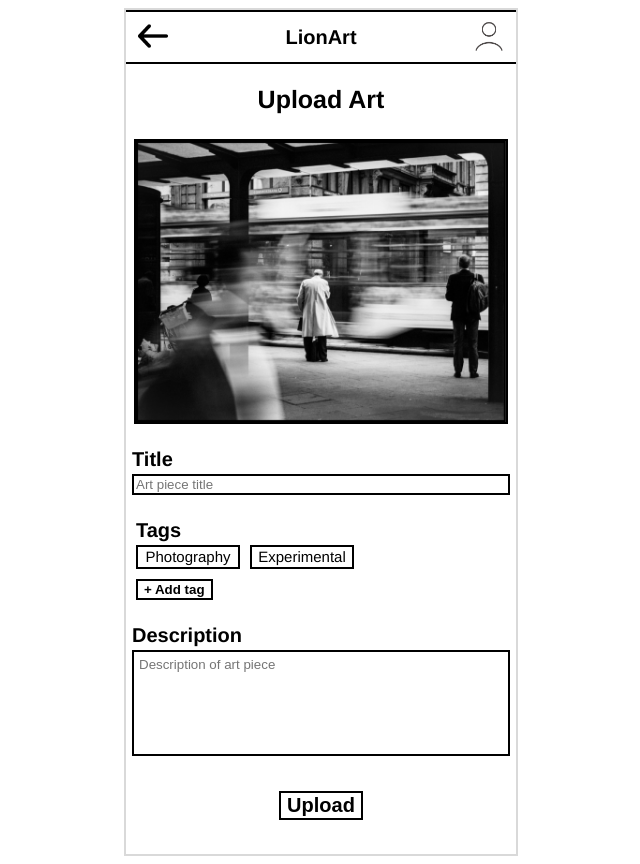
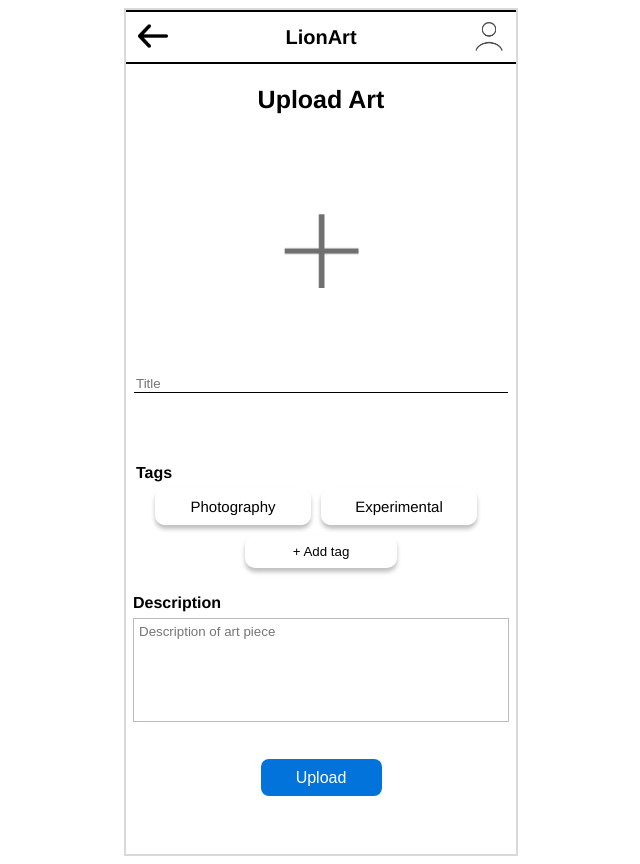
Before and after one commit to MarthaWangechi/LionArt, a Flask app: page /UploadArt in a window 1280 px wide. Shown: the whole page, without its empty margins (319-959 px from the left). Run offline with Flask 3, Linux system fonts and the light colour scheme.

Commit message:
Updating upload art page

```diff
--- a/static/upload-art-style.css
+++ b/static/upload-art-style.css
@@ -63,53 +63,77 @@ p {
     font-size: 25px;
     font-weight: bold;
     line-height: 20px;
-
     margin-top: 10px;
     margin-bottom: 30px;
 }
 
 .upload-image{
-    width: 370px;
-    height: auto;
-    border: 2px solid black;
+    width: 75px;
+    height: 74px;
+    border: 0px solid rgb(255, 255, 255);
+    margin-top: 75px;
 }
 
 .title {
-    margin-top: 25px;
+    margin-top: 85px;
 }
 
 p {
     width: 370px;
     text-align: left;
-    font-size: 20px;
+    font-size: 16px;
     font-weight: bold;
 }
 
-.title input {
+.title-text {
     width: 370px;
     color: #A8A8A8A8;
-    border: 2px solid black;
+    border-top: 0px white;
+    border-right: 0px white;
+    border-left: 0px white;
+    border-bottom: 1px solid black;
     margin-bottom: 25px;
 }
 
+.tags {
+    margin-top: 45px;
+}
+
 .tag {
-    border: 2px solid black;
-    width: 100px;
-    height: 20px;
+    border: 2px solid rgb(255, 255, 255);
+    width: 152px;
+    height: 33px;
     margin-bottom: 10px;
     text-align: center;
     margin-right: 10px;
+    box-shadow: 0px 4px 4px 0px rgba(0, 0, 0, 0.25);
+    border-radius: 10px;
+    display: flex;
+    flex-wrap: wrap;
+    align-items: center;
+    justify-content: center;
 }
 
 .tag-list {
     display: flex;
     flex-wrap: wrap;
+    align-items: center;
+    justify-content: center;
 }
 
+.add-tag-div {
+    display: flex;
+    flex-wrap: wrap;
+    align-items: center;
+    justify-content: center;
+}
 .add-tag {
-    border: 2pt solid black;
+    width: 152px;
+    height: 33px;
+    border: 2pt solid rgb(255, 255, 255);
     background-color: white;
-    font-weight: bold;
+    border-radius: 10px;
+    box-shadow: 0px 4px 4px 0px rgba(0, 0, 0, 0.25);
 }
 
 .description {
@@ -117,7 +141,7 @@ p {
 }
 
 #description-input {
-    border: 2pt solid black;
+    border: 1pt solid rgb(191, 187, 187);
     color: #A8A8A8A8;
     background-color: white;
     width: 370px;
@@ -131,9 +155,12 @@ p {
 }
 
 #upload-button {
-  margin-top: 35px;
-  border: 2pt solid black;
-  background-color: white;
-  font-weight: bold;
-  font-size: 20px;
+    width: 125px;
+    height: 41px;
+    margin-top: 35px;
+    border: 2pt solid rgb(255, 255, 255);
+    background-color: #0273DB;
+    font-size: 16px;
+    border-radius: 10px;
+    color: white;
 }
--- a/templates/upload-art.html
+++ b/templates/upload-art.html
@@ -14,10 +14,9 @@
             <div class="upload-art">
                 Upload Art
             </div>
-            <img class="upload-image" src="{{ url_for('static', filename='img/john_art.png') }}">
+            <img class="upload-image" src="{{ url_for('static', filename='img/plus_sign.png') }}">
             <div class="title">
-                <p>Title</p>
-                <input id="username" type="text" placeholder="Art piece title">
+                <input class="title-text" type="text" placeholder="Title">
             </div>
             <div class="tags">
                 <p>Tags</p>
@@ -25,7 +24,9 @@
                     <div class="tag">Photography</div>
                     <div class="tag">Experimental</div>
                 </div>
-                <button class="add-tag">+ Add tag</button>
+                <div class="add-tag-div">
+                  <button class="add-tag">+ Add tag</button>
+                </div>
             </div>
             <div class="description">
                 <p>Description</p>
```
Also changed, not shown: static/img/plus_sign.png (added).
